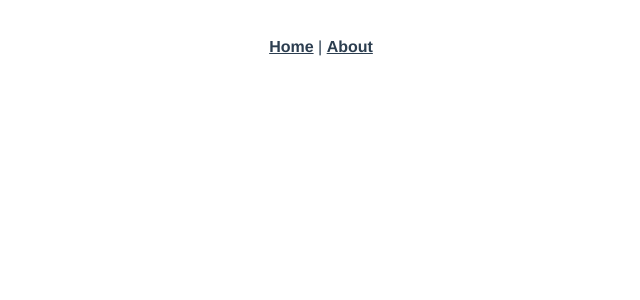
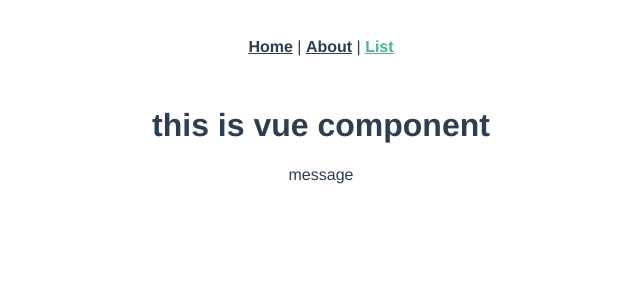
Before and after one commit to Astlvk/WorldSword, a Vue app: page /#/list in a window 1280 px wide. Shown: the top 300 px of the page, without its empty margins (319-959 px from the left). Built offline with nearby package versions, Linux system fonts and the light colour scheme.

Commit message:
create list vue test component

```diff
--- a/src/App.vue
+++ b/src/App.vue
@@ -2,7 +2,8 @@
   <div id="app">
     <div id="nav">
       <router-link to="/">Home</router-link> |
-      <router-link to="/about">About</router-link>
+      <router-link to="/about">About</router-link> |
+      <router-link to="/list">List</router-link>
     </div>
     <router-view />
   </div>
--- a/src/router.js
+++ b/src/router.js
@@ -18,6 +18,11 @@ export default new Router({
       // this generates a separate chunk (about.[hash].js) for this route
       // which is lazy-loaded when the route is visited.
       component: () => import(/* webpackChunkName: "about" */ './views/About.vue')
+    },
+    {
+      path: '/list',
+      name: 'list',
+      component: () => import('./views/lab/list')
     }
   ]
 })
--- /dev/null
+++ b/src/views/lab/list.vue
@@ -0,0 +1,21 @@
+<template>
+  <div>
+    <h1>this is vue component</h1>
+    <p>
+      {{ msg }}
+    </p>
+  </div>
+</template>
+
+<script>
+export default {
+  data () {
+    return {
+      msg: 'message'
+    }
+  }
+}
+</script>
+
+<style scoped>
+</style>
```
